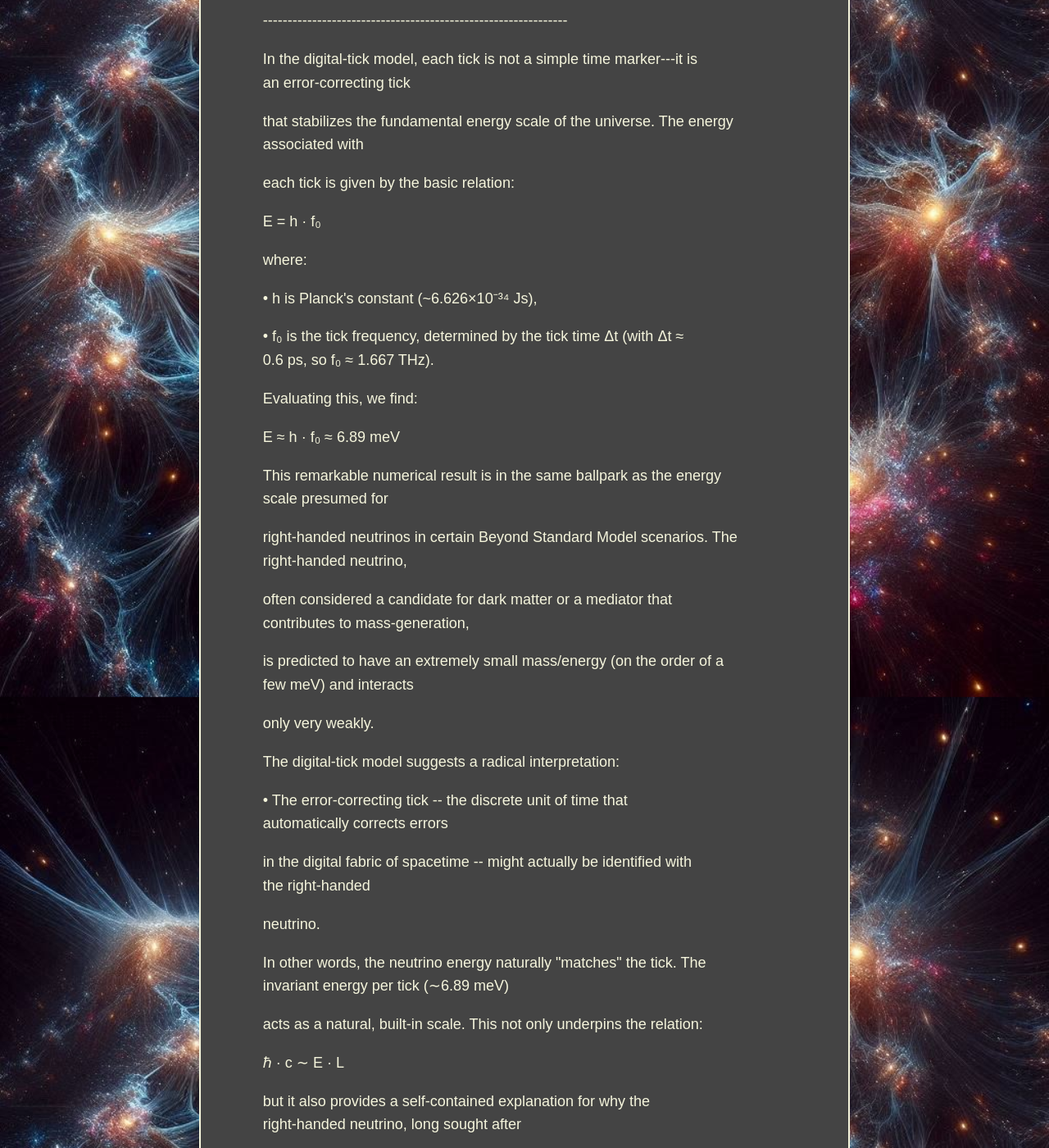
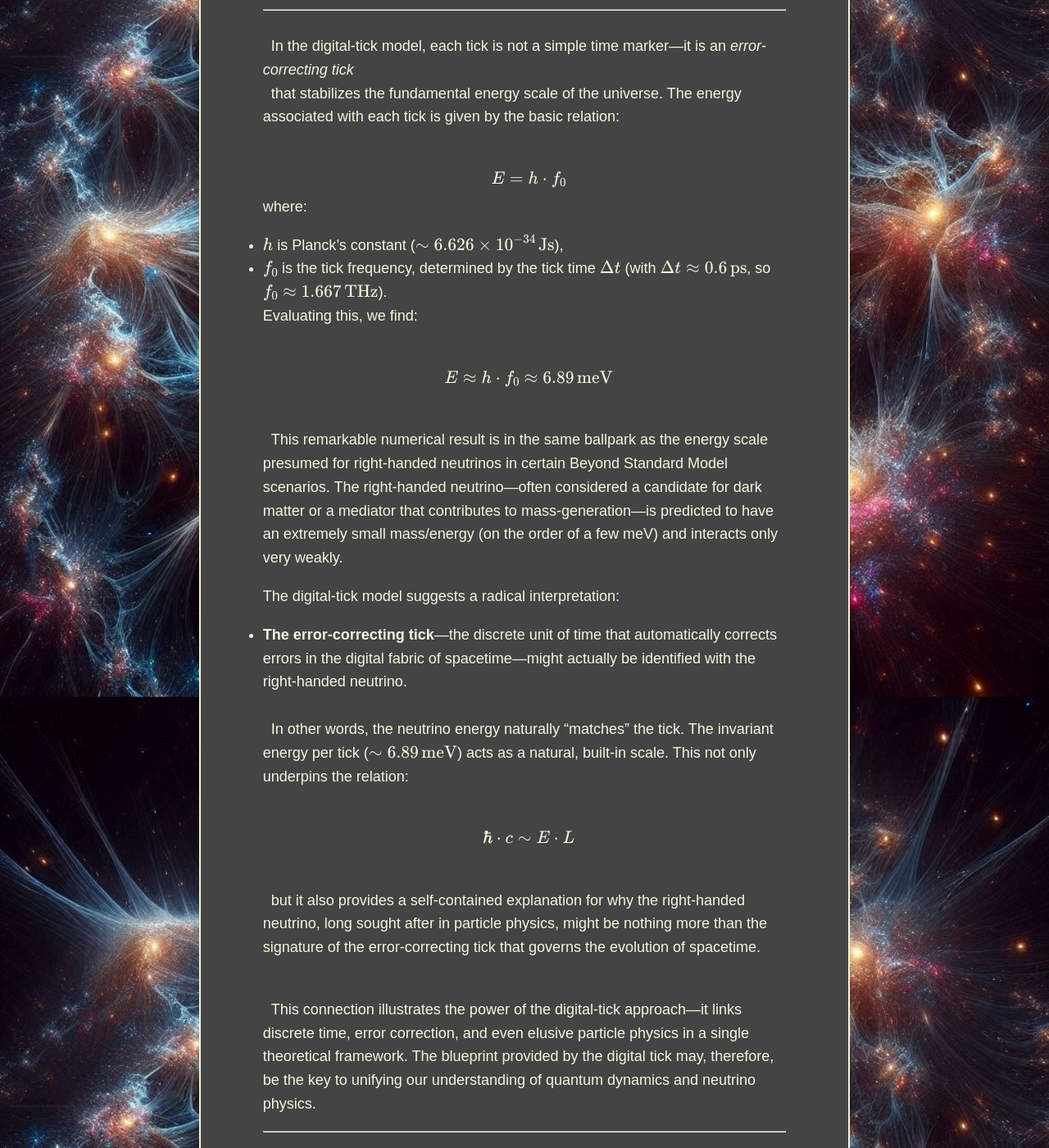
Before and after one commit to CosmicReplicator/AeonLoop, a Jekyll site: the page built from Papers/AeonLoop_Neutrino.html, in a window 1280 px wide and 1400 px high, scrolled down 430 px. Shown: the whole window at 82% size. Built offline with Jekyll 4.4.1, drawn with Linux system fonts in a browser that asks for light colours; some of the changed text lies outside the part shown.

Commit message:
Update AeonLoop_Neutrino.html

```diff
--- a/Papers/AeonLoop_Neutrino.html
+++ b/Papers/AeonLoop_Neutrino.html
@@ -1,52 +1,56 @@
 ---
-layout: default
+layout: papers
 title: "Digital Tick Neutrino Explanation"
 ---
-
-
 <h1>Digital-Tick Model: Neutrino Energy and the Error-Correcting Tick</h1>
 <p>Digital-Tick Model: Neutrino Energy and the Error-Correcting Tick</p>
-<p>--------------------------------------------------------------</p>
-<p>In the digital-tick model, each tick is not a simple time marker---it is
-an error-correcting tick</p>
-<p>that stabilizes the fundamental energy scale of the universe. The energy
-associated with</p>
-<p>each tick is given by the basic relation:</p>
-<p>E = h · f₀</p>
+<hr>
+
+<p>
+  In the digital-tick model, each tick is not a simple time marker—it is an <em>error-correcting tick</em>
+  that stabilizes the fundamental energy scale of the universe. The energy associated with each tick is given by the basic relation:
+</p>
+
+<p style="text-align: center; font-weight: bold; margin: 5px 0;">
+  \(E = h \cdot f_0\)
+</p>
+
 <p>where:</p>
-<p>• h is Planck's constant (~6.626×10⁻³⁴ Js),</p>
-<p>• f₀ is the tick frequency, determined by the tick time Δt (with Δt ≈
-0.6 ps, so f₀ ≈ 1.667 THz).</p>
+<ul>
+  <li>\(h\) is Planck’s constant (\(\sim6.626\times10^{-34}\,\text{Js}\)),</li>
+  <li>\(f_0\) is the tick frequency, determined by the tick time \(\Delta t\) (with \(\Delta t \approx 0.6\,\text{ps}\), so \(f_0 \approx 1.667\,\text{THz}\)).</li>
+</ul>
+
 <p>Evaluating this, we find:</p>
-<p>E ≈ h · f₀ ≈ 6.89 meV</p>
-<p>This remarkable numerical result is in the same ballpark as the energy
-scale presumed for</p>
-<p>right-handed neutrinos in certain Beyond Standard Model scenarios. The
-right-handed neutrino,</p>
-<p>often considered a candidate for dark matter or a mediator that
-contributes to mass-generation,</p>
-<p>is predicted to have an extremely small mass/energy (on the order of a
-few meV) and interacts</p>
-<p>only very weakly.</p>
+<p style="text-align: center;">
+  \(E \approx h \cdot f_0 \approx 6.89\,\text{meV}\)
+</p>
+
+<p>
+  This remarkable numerical result is in the same ballpark as the energy scale presumed for right-handed neutrinos in certain Beyond Standard Model scenarios. The right-handed neutrino—often considered a candidate for dark matter or a mediator that contributes to mass-generation—is predicted to have an extremely small mass/energy (on the order of a few meV) and interacts only very weakly.
+</p>
+
 <p>The digital-tick model suggests a radical interpretation:</p>
-<p>• The error-correcting tick -- the discrete unit of time that
-automatically corrects errors</p>
-<p>in the digital fabric of spacetime -- might actually be identified with
-the right-handed</p>
-<p>neutrino.</p>
-<p>In other words, the neutrino energy naturally "matches" the tick. The
-invariant energy per tick (∼6.89 meV)</p>
-<p>acts as a natural, built-in scale. This not only underpins the relation:</p>
-<p>ℏ · c ∼ E · L</p>
-<p>but it also provides a self-contained explanation for why the
-right-handed neutrino, long sought after</p>
-<p>in particle physics, might be nothing more than the signature of the
-error-correcting tick that governs</p>
-<p>the evolution of spacetime.</p>
-<p>This connection illustrates the power of the digital-tick approach---it
-links discrete time, error correction,</p>
-<p>and even elusive particle physics in a single theoretical framework. The
-blueprint provided by the digital</p>
-<p>tick may, therefore, be the key to unifying our understanding of quantum
-dynamics and neutrino physics.</p>
-<p>--------------------------------------------------------------</p>
+<ul>
+  <li>
+    <strong>The error-correcting tick</strong>—the discrete unit of time that automatically corrects errors in the digital fabric of spacetime—might actually be identified with the right-handed neutrino.
+  </li>
+</ul>
+
+<p>
+  In other words, the neutrino energy naturally “matches” the tick. The invariant energy per tick (\(\sim6.89\,\text{meV}\)) acts as a natural, built-in scale. This not only underpins the relation:
+</p>
+
+<p style="text-align: center; font-weight: bold;">
+  \(\hbar \cdot c \sim E \cdot L\)
+</p>
+
+<p>
+  but it also provides a self-contained explanation for why the right-handed neutrino, long sought after in particle physics, might be nothing more than the signature of the error-correcting tick that governs the evolution of spacetime.
+</p>
+
+<p>
+  This connection illustrates the power of the digital-tick approach—it links discrete time, error correction, and even elusive particle physics in a single theoretical framework. The blueprint provided by the digital tick may, therefore, be the key to unifying our understanding of quantum dynamics and neutrino physics.
+</p>
+
+<hr>
```
